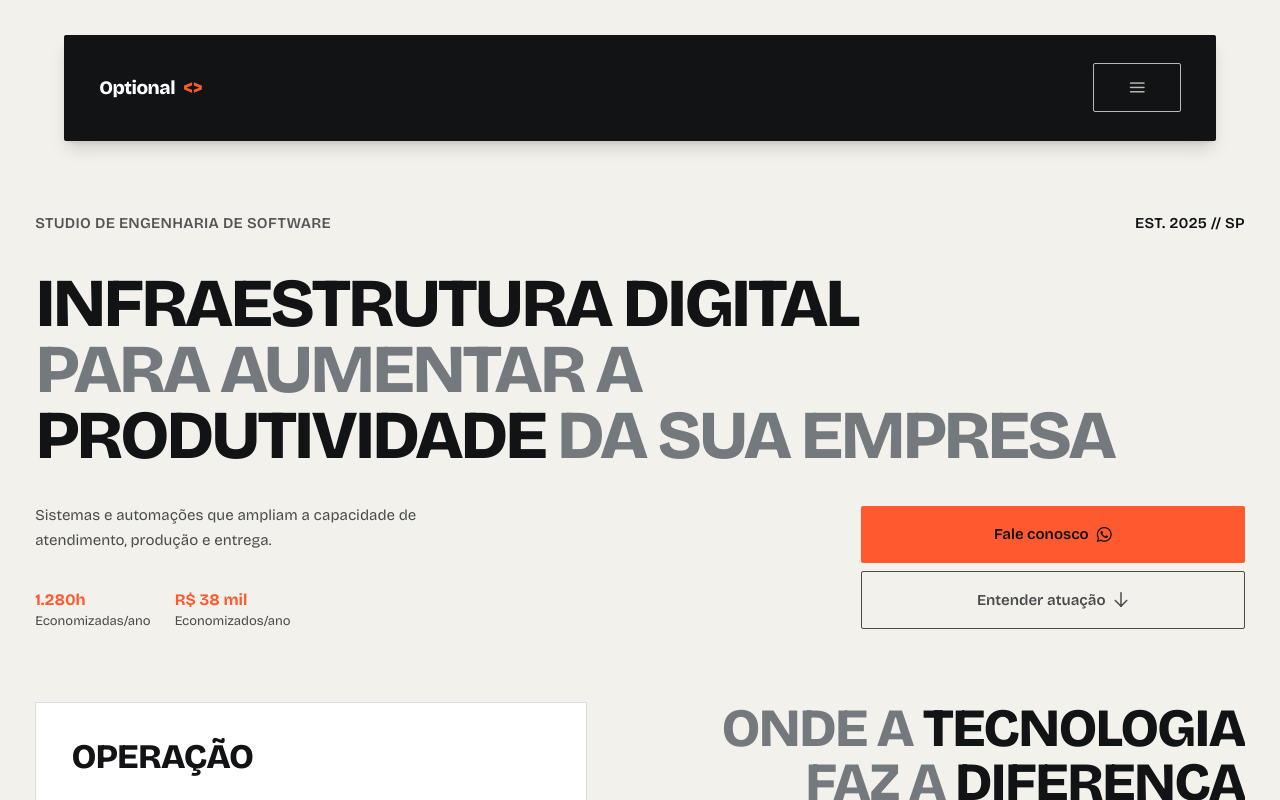
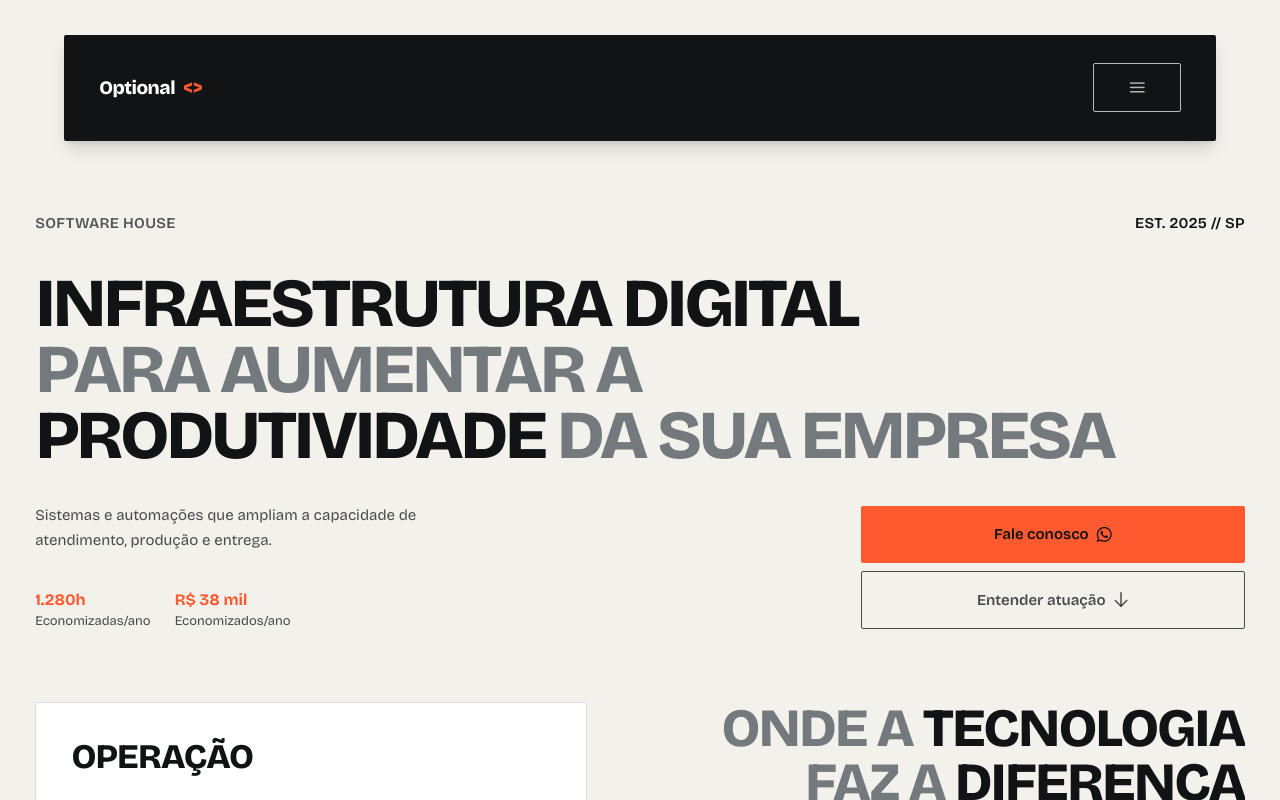
Before and after one commit to FragaTheus/optional-site-comercial, an Angular app: page / in a window 1280 px wide. Shown: the top 800 px of the page. Built offline with nearby package versions, Linux system fonts and the light colour scheme.

Commit message:
content: Mudando posicionamento da marca para softwarehouse

```diff
--- a/src/app/features/site/home/sections/hero/hero-section-component.html
+++ b/src/app/features/site/home/sections/hero/hero-section-component.html
@@ -3,7 +3,7 @@
     <header class="lg:col-span-full">
       <div class="flex items-center justify-between eyebrow mb-gutter flex-wrap">
         <p class="text-carbon" appReveal>Est. 2025 // SP</p>
-        <p appReveal class="md:order-first">Studio de Engenharia de Software</p>
+        <p appReveal class="md:order-first">Software House</p>
       </div>
       <h1 id="home-hero-title" appReveal="lines" class="max-w-6xl">
         <strong>Infraestrutura digital</strong> para aumentar a <strong>produtividade </strong> da
```
